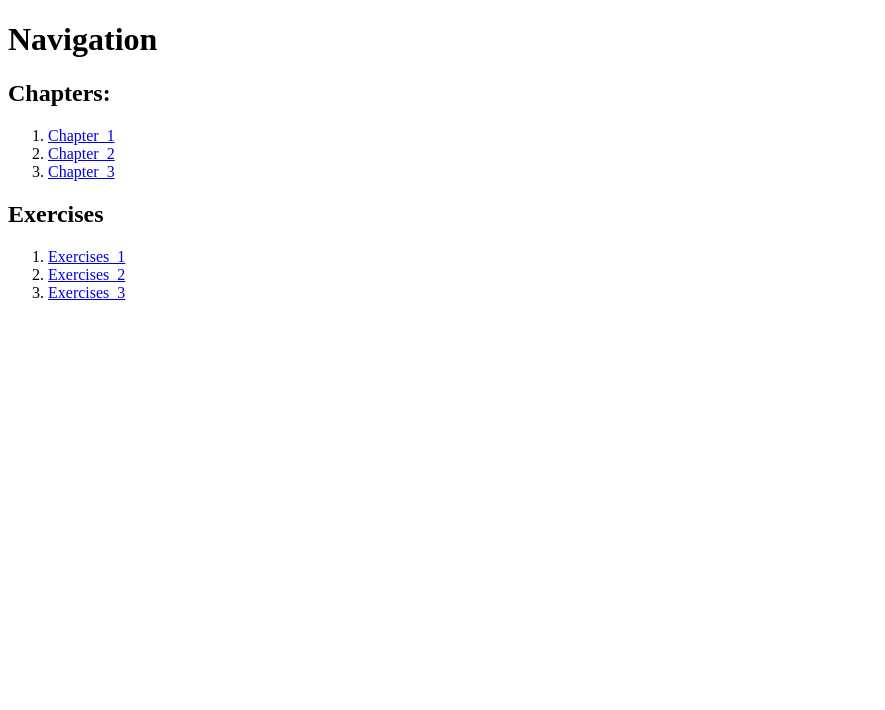
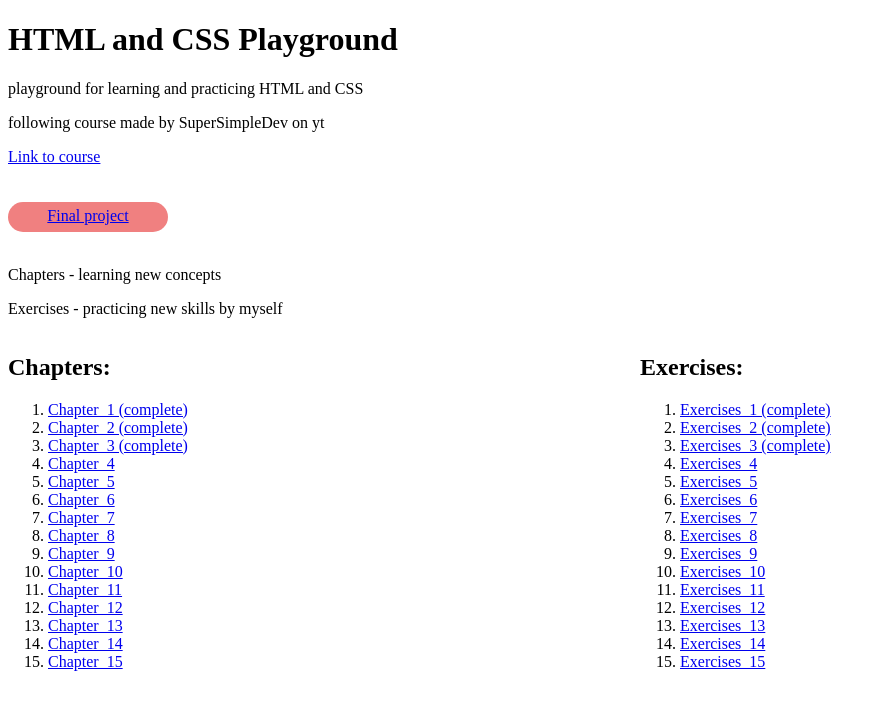
Before and after one commit to MiloIsMilo/HTML_and_CSS_playground, a plain HTML site: page index.html in a window 1280 px wide. Shown: the whole page, without its empty margins (0-885 px from the left). Drawn offline with Linux system fonts and the light colour scheme.

Commit message:
Refine index.html style and menu

```diff
--- a/index.html
+++ b/index.html
@@ -7,18 +7,58 @@
   </head>
 
   <body>
-    <h1>Navigation</h1>
-    <h2>Chapters:</h2>
-    <ol>
-      <li><a href="./pages/Chapter_1/chapter_1.html">Chapter_1</a></li>
-      <li><a href="./pages/Chapter_2/buttons.html">Chapter_2</a></li>
-      <li><a href="./pages/Chapter_3/chapter_3.html">Chapter_3</a></li>
-    </ol>
-    <h2>Exercises</h2>
-    <ol>
-      <li><a href="./exercises/Chapter_1/exercise_1.html">Exercises_1</a></li>
-      <li><a href="./exercises/Chapter_2/exercise_2.html">Exercises_2</a></li>
-      <li><a href="./exercises/Chapter_3/exercise_3.html">Exercises_3</a></li>
-    </ol>
+    <h1>HTML and CSS Playground</h1>
+    <p>playground for learning and practicing HTML and CSS</p>
+    <p>following course made by SuperSimpleDev on yt</p>
+    <a href="https://www.youtube.com/watch?v=G3e-cpL7ofc">Link to course</a>
+    <br>
+    <br>
+    <br>
+    <div class="final-project"><a href="./project/project.html">Final project</a></div>
+    <br>
+    <p>Chapters - learning new concepts</p>
+    <p>Exercises - practicing new skills by myself</p>
+    <div class="menu">
+      <div class="chapters-menu">
+        <h2>Chapters:</h2>
+        <ol>
+          <li><a href="./pages/Chapter_1/chapter_1.html">Chapter_1 (complete)</a></li>
+          <li><a href="./pages/Chapter_2/chapter_2.html">Chapter_2 (complete)</a></li>
+          <li><a href="./pages/Chapter_3/chapter_3.html">Chapter_3 (complete)</a></li>
+          <li><a href="./pages/Chapter_4/chapter_4.html">Chapter_4</a></li>
+          <li><a href="./pages/Chapter_4/chapter_5.html">Chapter_5</a></li>
+          <li><a href="./pages/Chapter_4/chapter_6.html">Chapter_6</a></li>
+          <li><a href="./pages/Chapter_4/chapter_7.html">Chapter_7</a></li>
+          <li><a href="./pages/Chapter_4/chapter_8.html">Chapter_8</a></li>
+          <li><a href="./pages/Chapter_4/chapter_9.html">Chapter_9</a></li>
+          <li><a href="./pages/Chapter_4/chapter_10.html">Chapter_10</a></li>
+          <li><a href="./pages/Chapter_4/chapter_11.html">Chapter_11</a></li>
+          <li><a href="./pages/Chapter_4/chapter_12.html">Chapter_12</a></li>
+          <li><a href="./pages/Chapter_4/chapter_13.html">Chapter_13</a></li>
+          <li><a href="./pages/Chapter_4/chapter_14.html">Chapter_14</a></li>
+          <li><a href="./pages/Chapter_4/chapter_15.html">Chapter_15</a></li>
+        </ol>
+      </div>
+      <div class="exercises-menu">
+        <h2>Exercises:</h2>
+        <ol>
+          <li><a href="./exercises/Chapter_1/exercise_1.html">Exercises_1 (complete)</a></li>
+          <li><a href="./exercises/Chapter_2/exercise_2.html">Exercises_2 (complete)</a></li>
+          <li><a href="./exercises/Chapter_3/exercise_3.html">Exercises_3 (complete)</a></li>
+          <li><a href="./exercises/Chapter_3/exercise_4.html">Exercises_4</a></li>
+          <li><a href="./exercises/Chapter_3/exercise_5.html">Exercises_5</a></li>
+          <li><a href="./exercises/Chapter_3/exercise_6.html">Exercises_6</a></li>
+          <li><a href="./exercises/Chapter_3/exercise_7.html">Exercises_7</a></li>
+          <li><a href="./exercises/Chapter_3/exercise_8.html">Exercises_8</a></li>
+          <li><a href="./exercises/Chapter_3/exercise_9.html">Exercises_9</a></li>
+          <li><a href="./exercises/Chapter_3/exercise_10.html">Exercises_10</a></li>
+          <li><a href="./exercises/Chapter_3/exercise_11.html">Exercises_11</a></li>
+          <li><a href="./exercises/Chapter_3/exercise_12.html">Exercises_12</a></li>
+          <li><a href="./exercises/Chapter_3/exercise_13.html">Exercises_13</a></li>
+          <li><a href="./exercises/Chapter_3/exercise_14.html">Exercises_14</a></li>
+          <li><a href="./exercises/Chapter_3/exercise_15.html">Exercises_15</a></li>
+        </ol>
+      </div>
+    </div>
   </body>
 </html>
--- a/styles.css
+++ b/styles.css
@@ -0,0 +1,21 @@
+.menu {
+  display: flex;
+}
+
+.chapters-menu {
+  flex: 1;
+}
+
+.exercises-menu {
+  flex: 1;
+}
+
+.final-project {
+  background-color:lightcoral;
+  width: 160px;
+  height: 20px;
+  padding-top: 5px;
+  padding-bottom: 5px;
+  border-radius: 15px;
+  text-align: center;
+}
```
Also changed, not shown: project/project.html (added, +11 -0 lines), pages/Chapter_2/chapter_2.html (renamed from pages/Chapter_2/buttons.html), project.html (deleted).
